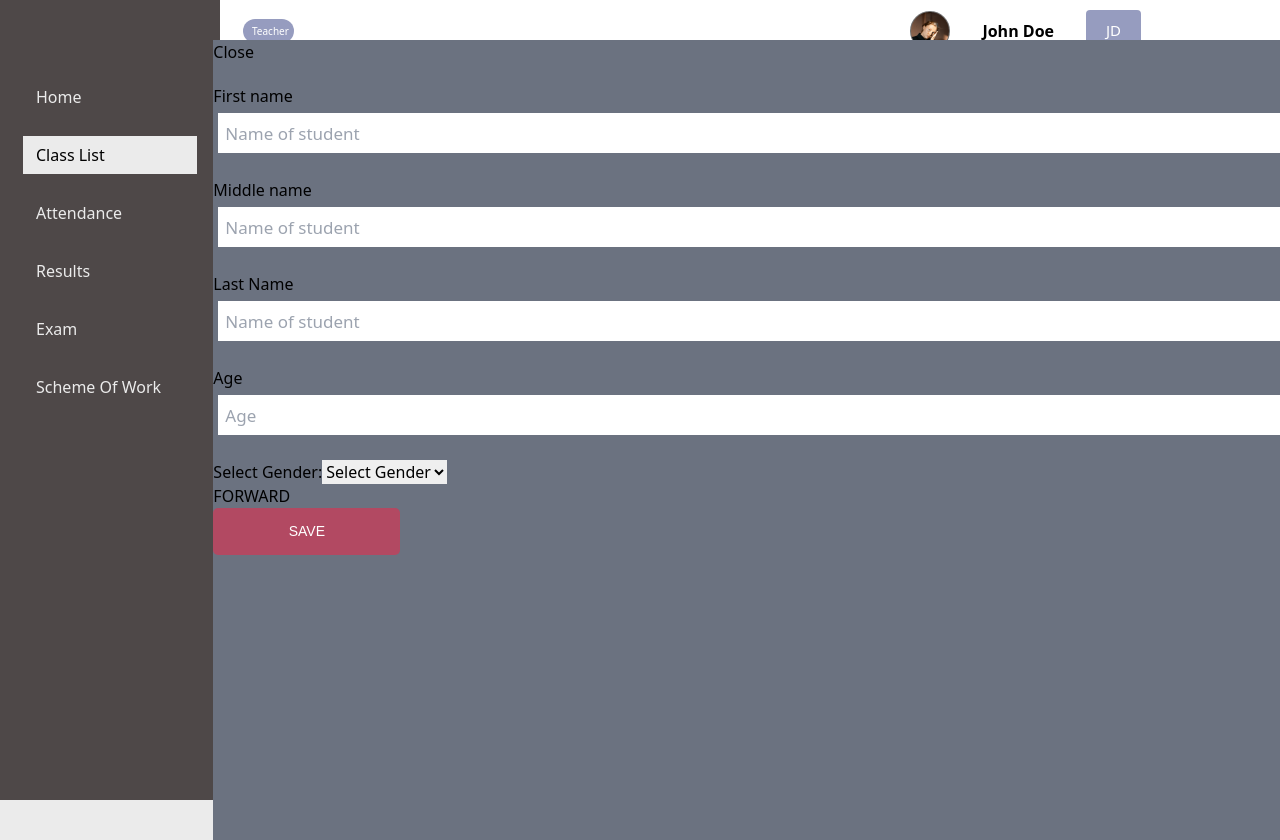
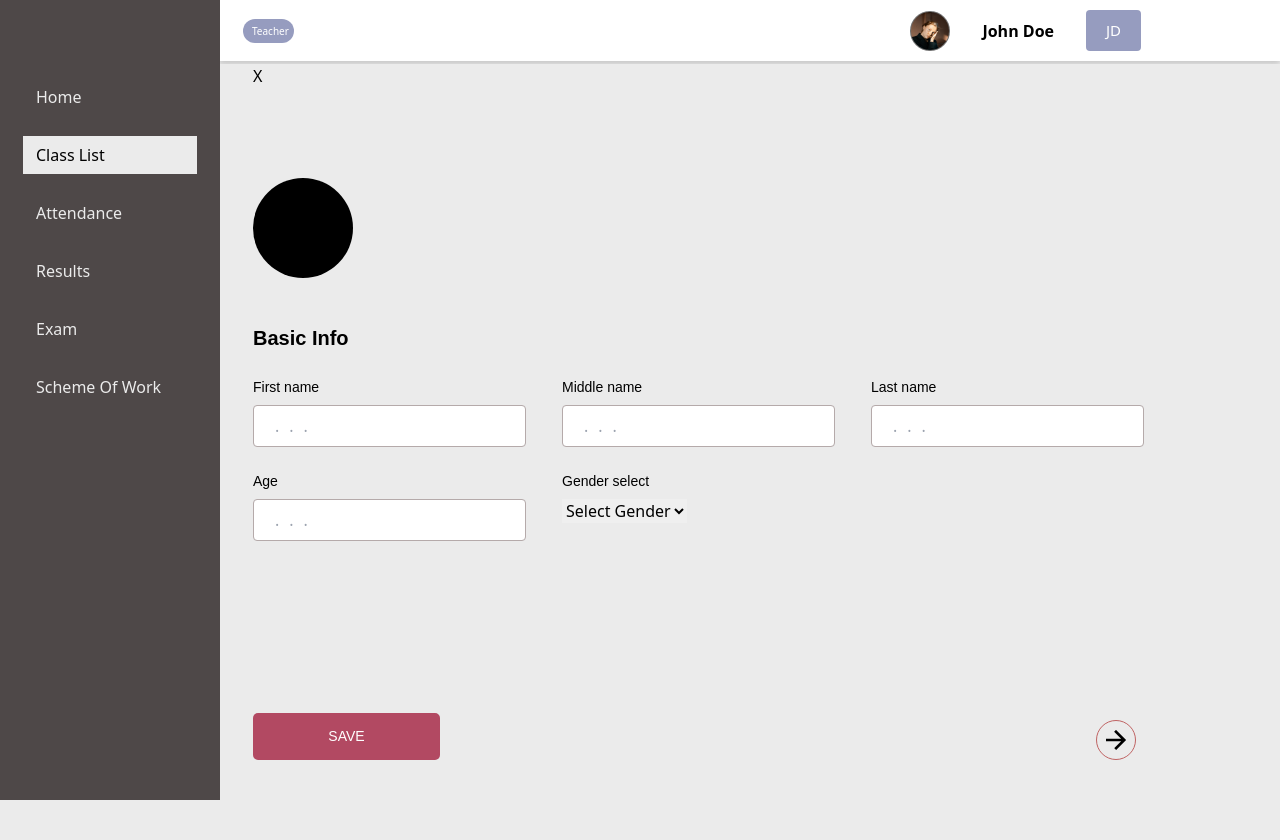
Before and after one commit to keys78/Teachers-dashboard, a React (Create React App) app: page /classlist in a window 1280 px wide. Both pictures are taken after typing "Sample" into the empty fields and a click on the button "Add New Student". After the commit the page ends 800 px from the top, so only its background shows below. Built offline with nearby package versions, Linux system fonts and the light colour scheme.

Commit message:
ui build

```diff
--- a/src/Pages/StudentDetails.js
+++ b/src/Pages/StudentDetails.js
@@ -26,6 +26,7 @@ const StudentDetails = () => {
 
 
             <div>relationship:{state.students.GI_relationship}</div>
+            <div>relationship:{state.students.GI_name}</div>
             {/* <div>relationship:{state.students.guardians_Info.relationship}</div> */}
             {/* <div>Name:{state.students.guardians_Info.name}</div>
             <div>email:{state.students.guardians_Info.email}</div>
--- a/src/components/AddStudent.js
+++ b/src/components/AddStudent.js
@@ -1,4 +1,6 @@
 import React, { useState, useMemo } from 'react'
+import styled from 'styled-components'
+import { motion, AnimatePresence } from 'framer-motion'
 import Button from './Button'
 // import Select from 'react-select'
 // import countryList from 'react-select-country-list'
@@ -7,7 +9,19 @@ import GuardiansInfo from './GuardiansInfo'
 
 const AddStudent = ({ onAdd, toggleAddModal, }) => {
     const [GI_relationship, setRelationship] = useState('')
+    const [GI_title, setGITitle] = useState('')
+    const [GI_name, setGIName] = useState('')
+    const [GI_phoneNumber, setGIPhoneNumber] = useState('')
+    const [GI_email, setGIEmail] = useState('')
+    const [GI_address, setGIAddress] = useState('')
+    const [GI_occupation, setGIOccupation] = useState('')
+    const [GI_workMobileNumber, setGIWorkMobileNumber] = useState('')
+    const [GI_workAddress, setWorkAddress] = useState('')
+
     const [name, setName] = useState('')
+    const [middleName, setMiddleName] = useState('')
+    const [lastName, setLastName] = useState('')
+    // const [name, setName] = useState('')
     const [age, setAge] = useState('')
     const [gender, setGender] = useState('')
     const [addrtype, setAddrtype] = useState(["Select Gender", "Male", "Female", "Cis", "Trans"])
@@ -48,68 +62,168 @@ const AddStudent = ({ onAdd, toggleAddModal, }) => {
             return
         }
 
-        onAdd({ name, age, gender, picture, GI_relationship })
+        onAdd({ name, age, gender, picture, GI_relationship,
+            GI_title, GI_name, GI_phoneNumber, GI_email,
+            GI_address, GI_occupation, GI_workMobileNumber, GI_workAddress,
+        })
 
         setName('')
         setAge('')
         setGender('')
         setPicture('')
+        toggleAddModal();
     }
 
+    let placeholder = '...'
+    let type = 'text'
+
     return (
-        <div className="bg-gray-500 absolute top-10 right-0 h-screen w-10/12">
+        <AddModal>
             <form onSubmit={onSubmit}>
+                <p onClick={toggleAddModal}>X</p>
 
-                <div onClick={toggleAddModal} className="cursor-pointer">Close</div>
+                <AnimatePresence>
+                    {swap && <motion.div
+                        initial={{ x: 300, opacity: 0 }}
+                        animate={{ x: 0, opacity: 1 }}
+                        exit={{ x: 300, opacity: 0 }}
+                    >
+                        <div>
+                            <Upload></Upload>
+                        </div>
 
-                {swap && <div>
-                    <div className="form-control">
-                        <label>First name</label>
-                        <input type="text" placeholder="Name of student"
-                            value={name} onChange={(e) => setName(e.target.value)}
-                        />
-                    </div>
-                    <div className="form-control">
-                        <label>Middle name</label>
-                        <input type="text" placeholder="Name of student"
-                            value={name} onChange={(e) => setName(e.target.value)}
-                        />
-                    </div>
-                    <div className="form-control">
-                        <label>Last Name</label>
-                        <input type="text" placeholder="Name of student"
-                            value={name} onChange={(e) => setName(e.target.value)}
-                        />
-                    </div>
-                    <div className="form-control">
-                        <label>Age</label>
-                        <input type="text" placeholder="Age"
-                            value={age} onChange={(e) => setAge(e.currentTarget.value)}
-                        />
-                    </div>
+                        <Basic_Info>Basic Info</Basic_Info>
 
-                    <label for="role">Select Gender:</label>
-                    < select onChange={e => handleAddrTypeChange(e)}
-                    >
-                        {Add.map((address, key) =>
-                            <option key={key} value={key}>{address} </option>)
-                        }
-                    </select >
-                    <div onClick={swapPage}>FORWARD</div>
-                </div>}
+                        <InputsContainer>
+                            <div>
+                                <Label htmlFor="name">First name</Label>
+                                <Input type={type} placeholder={placeholder} value={name} onChange={(e) => setName(e.target.value)} />
+                            </div>
+
+
+                            <div>
+                                <Label htmlFor="middle-name">Middle name</Label>
+                                <Input type={type} placeholder={placeholder} value={middleName} onChange={(e) => setMiddleName(e.target.value)} />
+                            </div>
+
+                            <div>
+                                <Label htmlFor="middle-name">Last name</Label>
+                                <Input type={type} placeholder={placeholder} value={lastName} onChange={(e) => setLastName(e.target.value)} />
+                            </div>
+
+                            <div>
+                                <Label htmlFor="last-name">Age</Label>
+                                <Input type={type} placeholder={placeholder} value={age} onChange={(e) => setAge(e.currentTarget.value)} />
+                            </div>
+
+                            <div>
+                                <Label htmlFor="role">Gender select</Label>
+                                < select onChange={e => handleAddrTypeChange(e)}>
+                                    {Add.map((address, key) =>
+                                        <option key={key} value={key}>{address} </option>)
+                                    }
+                                </select >
+                            </div>
+
+                            <ForwardIcon onClick={swapPage}
+                                whileHover={{ scale: 0.9 }} transiton={{ type: 'spring', stifness: 300 }} >
+                                <img src="../assets/Group 55.png" alt="arrow-forward" />
+                            </ForwardIcon>
+
+                        </InputsContainer>
+                    </motion.div>}
+                </AnimatePresence>
+
 
                 {/* <Select options={options} value={value.label} onChange={changeHandler} /> */}
-
                 {/* <input type="submit" value="Save"/> */}
 
-                {!swap && <GuardiansInfo relationship={GI_relationship} setRelationship={setRelationship} onClick={swapPage} />}
-                <Button text={'SAVE'} />
+                {!swap && <GuardiansInfo
+                GI_relationship={GI_relationship} setGIRelationship={setRelationship}
+                GI_title={GI_title} setGITitle={setGITitle}
+                GI_name={GI_name} setGIName={setGIName}
+                GI_phoneNumber={GI_phoneNumber} setGIPhoneNumber={setGIPhoneNumber}
+                GI_email={GI_email} setGIEmail={setGIEmail}
+                GI_address={GI_address} setGIAddress={setGIAddress}
+                GI_occupation={GI_occupation} setGIOccupation={setGIOccupation}
+                GI_workMobileNumber={GI_workMobileNumber} setGIWorkMobileNumber={setGIWorkMobileNumber}
+                GI_workAddress={GI_workAddress} setWorkAddress={setWorkAddress}
+                onClick={swapPage} />}
+
+                <SaveButton>
+                    <Button text={'SAVE'} />
+                </SaveButton>
 
             </form>
 
-        </div>
+        </AddModal>
     )
 
 }
 
+const AddModal = styled.section`
+    background:var(--tertiary);
+    position: absolute;
+    top:64px;
+    right:0;
+    width: calc(100vw - 220px);
+    height: calc(100vh - 64px);
+    padding-left: 33px;
+    padding-right: 136px;
+`
+
+const Input = styled.input`
+    width: 100%;
+    background: #FFFFFF 0% 0% no-repeat padding-box;
+    border: 1px solid #B5AAAA;
+    border-radius: 4px;
+    opacity: 1;
+    padding:8px 0px 8px 21px;
+
+    &:focus{
+        outline: none;
+    }
+    &::placeholder {
+        letter-spacing: 10px;
+    }
+`
+const Label = styled.label`
+    display: block;
+    font-size: var(--fontSize-s);
+    font-family: var(--montserrat);
+    margin-bottom: 7px;
+`
+const Upload = styled.div`
+    height: 100px;
+    width: 100px;
+    background-color: var(--neutral-b);
+    border-radius: 9999px;
+    margin-top: 90px;
+`
+
+const Basic_Info = styled.h1`
+    font-size: var(--fontSize-xl);
+    font-family: var(--montserrat) ;
+    font-weight: var(--bold);
+    padding-top: 45px;
+`
+const InputsContainer = styled.div`
+    margin-top: 24px;
+    padding:0;
+    display: grid;
+    grid-template-columns: repeat(3, 1fr);
+    grid-column-gap: 36px;
+    grid-row-gap: 24px;
+`
+const ForwardIcon = styled(motion.div)`
+    position: absolute;
+    bottom: 40px;
+    right:144px;
+    cursor: pointer;
+`
+const SaveButton = styled.div`
+    position: absolute;
+    bottom: 40px;
+    left:33px;
+`
 export default AddStudent
--- a/src/components/GuardiansInfo.js
+++ b/src/components/GuardiansInfo.js
@@ -1,19 +1,122 @@
 import React from 'react'
+import styled from 'styled-components'
+import { motion, AnimatePresence } from 'framer-motion'
 
-const GuardiansInfo = ({ onClick, relationship, setRelationship }) => {
+const GuardiansInfo = ({ onClick,
+    GI_relationship, setGIRelationship,
+    GI_title, setGITitle,
+    GI_name, setGIName,
+    GI_phoneNumber, setGIPhoneNumber,
+    GI_email, setGIEmail,
+    GI_address, setGIAddress,
+    GI_occupation, setGIOccupation,
+    GI_workMobileNumber, setGIWorkMobileNumber,
+    GI_workAddress, setWorkAddress,
+}) => {
+
+    let placeholder = '...'
+    let type = 'text'
+
+    return (
+        <section>
+            <Guardian_Info>Guardian Info</Guardian_Info>
+            <InputsContainer>
+                <div className="order-1">
+                    <Label htmlFor="name">Relationship</Label>
+                    <Input type={type} placeholder={placeholder}
+                        value={GI_relationship} onChange={(e) => setGIRelationship(e.target.value)} />
+                </div>
+
+                <div className="order-2">
+                    <Label htmlFor="name">Guardian's Title</Label>
+                    <Input type={type} placeholder={placeholder} value={GI_title} onChange={(e) => setGITitle(e.target.value)} />
+                </div>
+
+                <div className="order-3">
+                    <Label htmlFor="name">Guardian's name</Label>
+                    <Input type={type} placeholder={placeholder} value={GI_name} onChange={(e) => setGIName(e.target.value)} />
+                </div>
+
+                <div className="order-4">
+                    <Label htmlFor="name">Phone number</Label>
+                    <Input type={type} placeholder={placeholder} value={GI_phoneNumber} onChange={(e) => setGIPhoneNumber(e.target.value)} />
+                </div>
+
+                <div className="order-5">
+                    <Label htmlFor="name">Email</Label>
+                    <Input type={type} placeholder={placeholder} value={GI_email} onChange={(e) => setGIEmail(e.target.value)} />
+                </div>
+
+                <div className="order-6">
+                    <Label htmlFor="name">Residence Address</Label>
+                    <Input type={type} placeholder={placeholder} value={GI_address} onChange={(e) => setGIAddress(e.target.value)} />
+                </div>
+
+                <div className="order-7">
+                    <Label htmlFor="name">Occupation</Label>
+                    <Input type={type} placeholder={placeholder} value={GI_occupation} onChange={(e) => setGIOccupation(e.target.value)} />
+                </div>
+
+                <div className="order-8">
+                    <Label htmlFor="name">Work Mobile Phone</Label>
+                    <Input type={type} placeholder={placeholder} value={GI_workMobileNumber} onChange={(e) => setGIWorkMobileNumber(e.target.value)} />
+                </div>
+
+                <div className="order-9">
+                    <Label htmlFor="name">Work Address</Label>
+                    <Input type={type} placeholder={placeholder} value={GI_workAddress} onChange={(e) => setWorkAddress(e.target.value)} />
+                </div>
 
 
-    return (
-        <form>
-            <div className="form-control">
-                <label>guard relationship</label>
-                <input type="text" placeholder='...'
-                    value={relationship} onChange={(e) => setRelationship(e.target.value)}
-                />
-            </div>
-            <button className="text-2xl text-red-500 mb-50" onClick={onClick}>Back</button>
-        </form>
+            </InputsContainer>
+
+            <BackIcon onClick={onClick}
+                whileHover={{ scale: 0.9 }} transiton={{ type: 'spring', stifness: 300 }}>
+                <img src="../assets/Group 57.png" alt="arrow-forward" />
+            </BackIcon>
+        </section>
     )
 }
 
+const Input = styled.input`
+    width: 100%;
+    background: #FFFFFF 0% 0% no-repeat padding-box;
+    border: 1px solid #B5AAAA;
+    border-radius: 4px;
+    opacity: 1;
+    padding:8px 0px 8px 21px;
+
+    &:focus{
+        outline: none;
+    }
+    &::placeholder {
+        letter-spacing: 10px;
+    }
+`
+const Label = styled.label`
+    display: block;
+    font-size: var(--fontSize-s);
+    font-family: var(--montserrat);
+    margin-bottom: 7px;
+`
+const InputsContainer = styled.div`
+    margin-top: 24px;
+    padding:0;
+    display: grid;
+    grid-template-columns: repeat(3, 1fr);
+    grid-column-gap: 36px;
+    grid-row-gap: 24px;
+`
+const BackIcon = styled(motion.div)`
+    position: absolute;
+    bottom: 40px;
+    right:144px;
+    cursor: pointer;
+`
+const Guardian_Info = styled.h1`
+    font-size: var(--fontSize-xl);
+    font-family: var(--montserrat) ;
+    font-weight: var(--bold);
+    padding-top: 117px;
+`
 export default GuardiansInfo
--- a/src/index.css
+++ b/src/index.css
@@ -11,7 +11,7 @@
 }
 
 body{
-  background: #EBEBEB;
+  background:var(--tertiary);
   margin: 0 auto;
 }
 
@@ -31,6 +31,7 @@ body{
   --fontSize-s:14px;
   --fontSize-m:16px;
   --fontSize-l:18px;
+  --fontSize-xl:20px;
 
   --regular:200;
   --semi-bold:500;
@@ -123,82 +124,7 @@ body{
   cursor: pointer;
 }
 
-
-
-
-
-
-
-.btn-block {
-  display: block;
-  width: 100%;
+/* Guardian Form */
+.order-1{
+  grid-column: 2;
 }
-
-.task {
-  background: #f4f4f4;
-  margin: 5px;
-  padding: 10px 20px;
-  cursor: pointer;
-}
-
-.task.reminder {
-  border-left: 5px solid green;
-}
-
-.task h3 {
-  display: flex;
-  align-items: center;
-  justify-content: space-between;
-}
-
-.add-form {
-  margin-bottom: 40px;
-}
-
-.form-control {
-  margin: 20px 0;
-}
-
-.form-control label {
-  display: block;
-}
-
-.form-control input {
-  width: 100%;
-  height: 40px;
-  margin: 5px;
-  padding: 3px 7px;
-  font-size: 17px;
-}
-
-.form-control-check {
-  display: flex;
-  align-items: center;
-  justify-content: space-between;
-}
-
-.form-control-check label {
-  flex: 1;
-}
-
-.form-control-check input {
-  flex: 2;
-  height: 20px;
-}
-
-footer {
-  margin-top: 30px;
-  text-align: center;
-}
-.mede {
-  padding-top: 10px;
-  font-weight: 200;
-  font-style: italic;
-  font-size: 12px;
-  color: rgb(4, 11, 49);
-}
-
-.modo{
-  font-weight: 500;
-  font-size: 16;
-}
```
Also changed, not shown: public/assets/Group 55.png (added), public/assets/Group 57.png (added).
